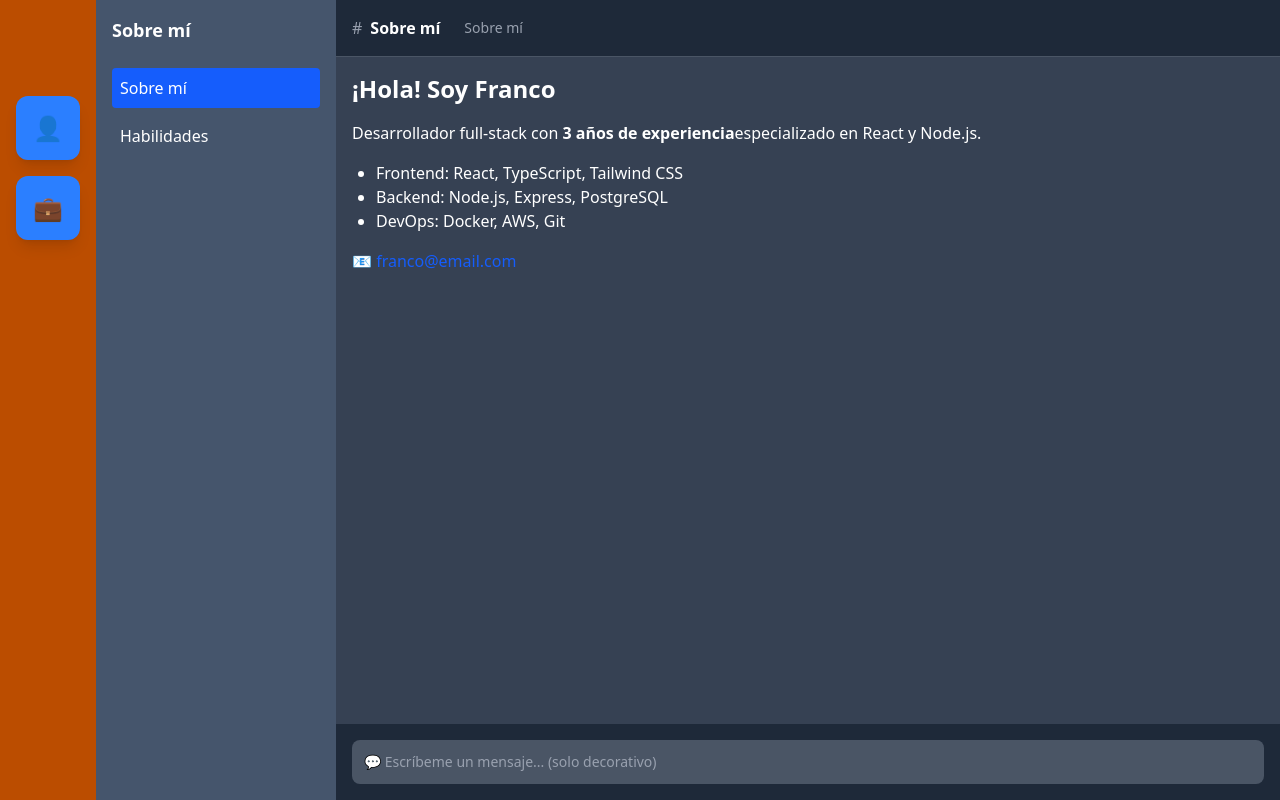
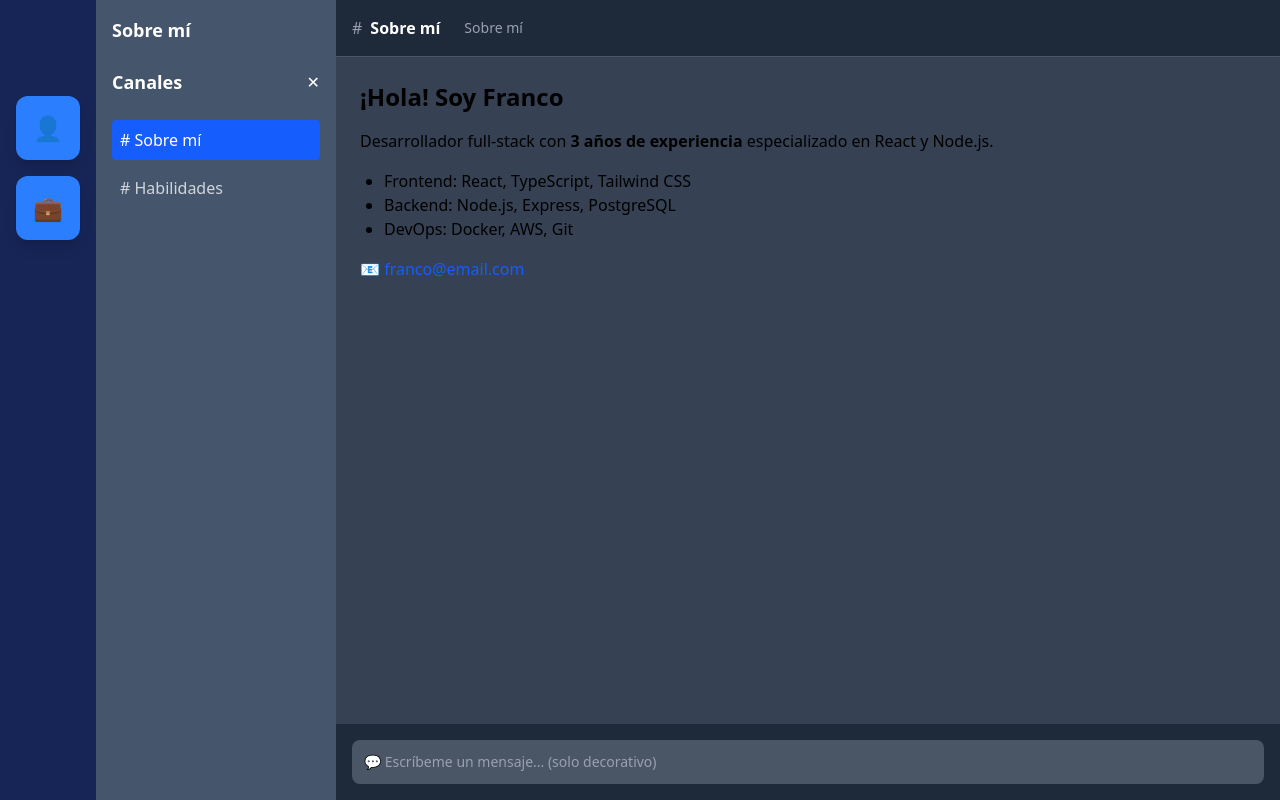
Before and after one commit to FrancoBarberis/Portfolio-Franco, a React (Vite) app: page / in a window 1280 px wide. Built offline with nearby package versions, Linux system fonts and the light colour scheme.

Commit message:
Chat change animation

```diff
--- a/src/layout/ChannelSidebar.jsx
+++ b/src/layout/ChannelSidebar.jsx
@@ -1,44 +1,53 @@
 function ChannelSidebar({channels, onChannelSelect, selectedChannel, isOpen, onToggle, serverName}) {
     return (
         <div className={`
-            flex flex-col bg-slate-600 text-white
-            transition-all duration-300 ease-in-out
+            flex flex-col bg-slate-600 text-white overflow-hidden
+            transition-all duration-500 ease-out
             ${isOpen
-                ? 'flex-shrink-0 w-60 p-4' // Ancho fijo cuando abierto
-                : 'flex-shrink-[999] w-0 min-w-0 max-w-0 overflow-hidden p-0' // Colapso agresivo
+                ? 'flex-shrink-0 w-60 opacity-100'
+                : 'flex-shrink w-0 min-w-0 opacity-0'
             }
         `}>
-            {isOpen && (
-                <div className="flex flex-col gap-2 min-w-0"> {/* Contenedor interno */}
+            <div className={`
+                flex flex-col gap-2 min-w-60 h-full
+                transition-all duration-500 ease-out
+                ${isOpen
+                    ? 'p-4 translate-x-0'
+                    : 'p-0 -translate-x-full'
+                }
+            `}>
                 <h2 className="text-lg font-semibold mb-4 truncate">{serverName}</h2>
 
-                    <div className="flex justify-between items-center mb-4 md:hidden">
+                <div className="flex justify-between items-center mb-4">
                     <h3 className="text-lg font-semibold">Canales</h3>
                     <button
                         onClick={onToggle}
-                            className="text-white hover:text-gray-300 flex-shrink-0"
+                        className="text-white hover:text-gray-300 flex-shrink-0 cursor-pointer transition-colors duration-200"
+                        title="Ocultar sidebar"
                     >
                         ✕
                     </button>
                 </div>
 
-                    <div className="flex flex-col gap-2 overflow-y-auto"> {/* Scroll interno */}
+                <div className="flex flex-col gap-2 overflow-y-auto">
                     {channels.map(channel => (
                         <button
                             key={channel.id}
                             onClick={() => onChannelSelect(channel)}
-                                className={`text-left p-2 rounded truncate hover:cursor-pointer ${
-                                    selectedChannel?.id === channel.id
-                                      ? 'bg-blue-600'
-                                      : 'hover:bg-slate-500'
-                                }`}
+                            className={`
+                                text-left p-2 rounded truncate cursor-pointer
+                                transition-all duration-200 ease-in-out
+                                ${selectedChannel?.id === channel.id
+                                    ? 'bg-blue-600 text-white'
+                                    : 'text-gray-300 hover:bg-slate-500 hover:text-white'
+                                }
+                            `}
                         >
-                                {channel.channelName}
+                            # {channel.channelName}
                         </button>
                     ))}
                 </div>
             </div>
-            )}
         </div>
     );
 }
--- a/src/layout/ChatArea.jsx
+++ b/src/layout/ChatArea.jsx
@@ -1,15 +1,34 @@
+import { useState, useEffect } from 'react';
+
 function ChatArea({ channel, serverName, onMenuClick, isChannelSidebarOpen }) {
+  const [isSliding, setIsSliding] = useState(false);
+  const [displayContent, setDisplayContent] = useState(channel?.chat);
+
+  useEffect(() => {
+    if (channel) {
+      setIsSliding(true);
+
+      setTimeout(() => {
+        setDisplayContent(channel.chat);
+        setIsSliding(false);
+      }, 200);
+    }
+  }, [channel]);
+
   return (
     <div className="flex-1 flex flex-col bg-gray-700 overflow-hidden">
       {/* Header del canal */}
       <header className="bg-gray-800 p-4 border-b border-gray-600 flex-shrink-0">
         <div className="flex items-center gap-2">
+          {!isChannelSidebarOpen && (
             <button
               onClick={onMenuClick}
-            className="md:hidden text-white hover:text-gray-300 mr-2"
+              className="text-white hover:text-gray-300 mr-2 cursor-pointer transition-colors duration-200"
+              title="Mostrar canales"
             >
               ☰
             </button>
+          )}
           <span className="text-gray-400">#</span>
           <h1 className="text-white font-semibold">{channel?.channelName || 'general'}</h1>
           <div className="ml-4 text-gray-400 text-sm">
@@ -19,16 +38,19 @@ function ChatArea({ channel, serverName, onMenuClick, isChannelSidebarOpen }) {
       </header>
 
       {/* Área de contenido principal - Renderiza el JSX del canal */}
-      <main className="flex-1 overflow-y-auto p-4">
-        <div className="max-w-4xl text-white">
-          {channel?.chat || (
-            <div>
-              <h3 className="text-2xl font-bold mb-4">Bienvenido</h3>
-              <p>Selecciona un canal para ver su contenido.</p>
+      <div className="flex-1 overflow-y-auto p-6">
+        <div
+          className={`
+            transition-all duration-400 ease-in-out transform
+            ${isSliding
+              ? 'translate-x-4 opacity-0 scale-95'
+              : 'translate-x-0 opacity-100 scale-100'
+            }
+          `}
+        >
+          {displayContent}
         </div>
-          )}
       </div>
-      </main>
 
       {/* Footer opcional - simular input de Discord */}
       <div className="p-4 bg-gray-800 flex-shrink-0">
--- a/src/layout/MainLayout.jsx
+++ b/src/layout/MainLayout.jsx
@@ -15,7 +15,7 @@ function MainLayout() {
             <div>
               <h3 className="text-2xl font-bold mb-4">¡Hola! Soy Franco</h3>
               <p className="mb-4">
-                Desarrollador full-stack con <strong>3 años de experiencia</strong>
+                Desarrollador full-stack con <strong>3 años de experiencia </strong>
                 especializado en React y Node.js.
               </p>
               <ul className="list-disc ml-6 mb-4">
--- a/src/layout/ServerSidebar.jsx
+++ b/src/layout/ServerSidebar.jsx
@@ -2,7 +2,7 @@ import { Server } from "../components";
 
 function ServerSidebar({servers, onServerSelect}) {
   return (
-    <div className="flex flex-col bg-amber-700 p-4 pt-24 gap-4">
+    <div className="flex flex-col bg-blue-950 p-4 pt-24 gap-4">
       {servers.map((server) => (
         <Server
           id={server.id}
```
Lines whose indentation alone changed are shown as unchanged.
